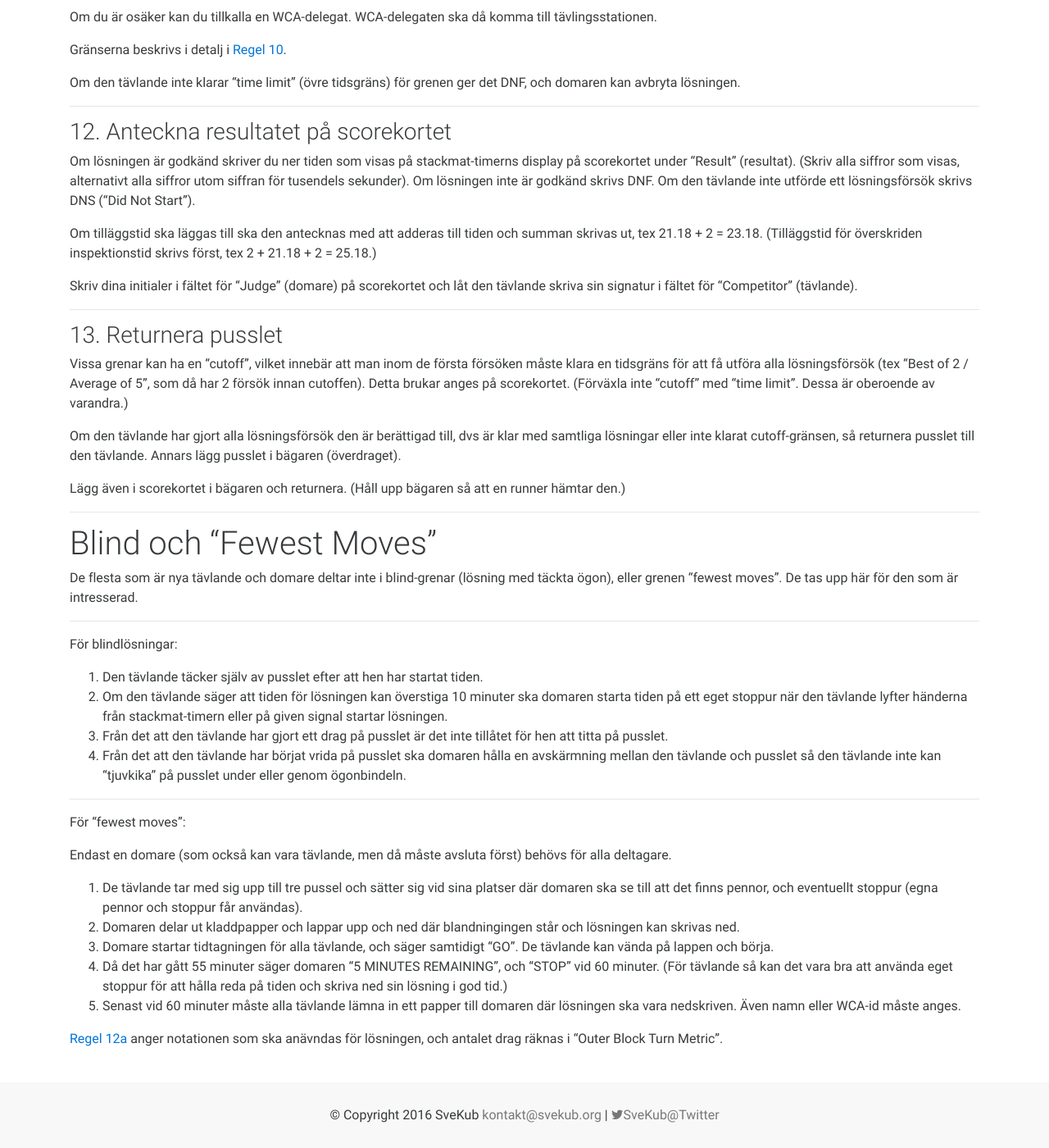
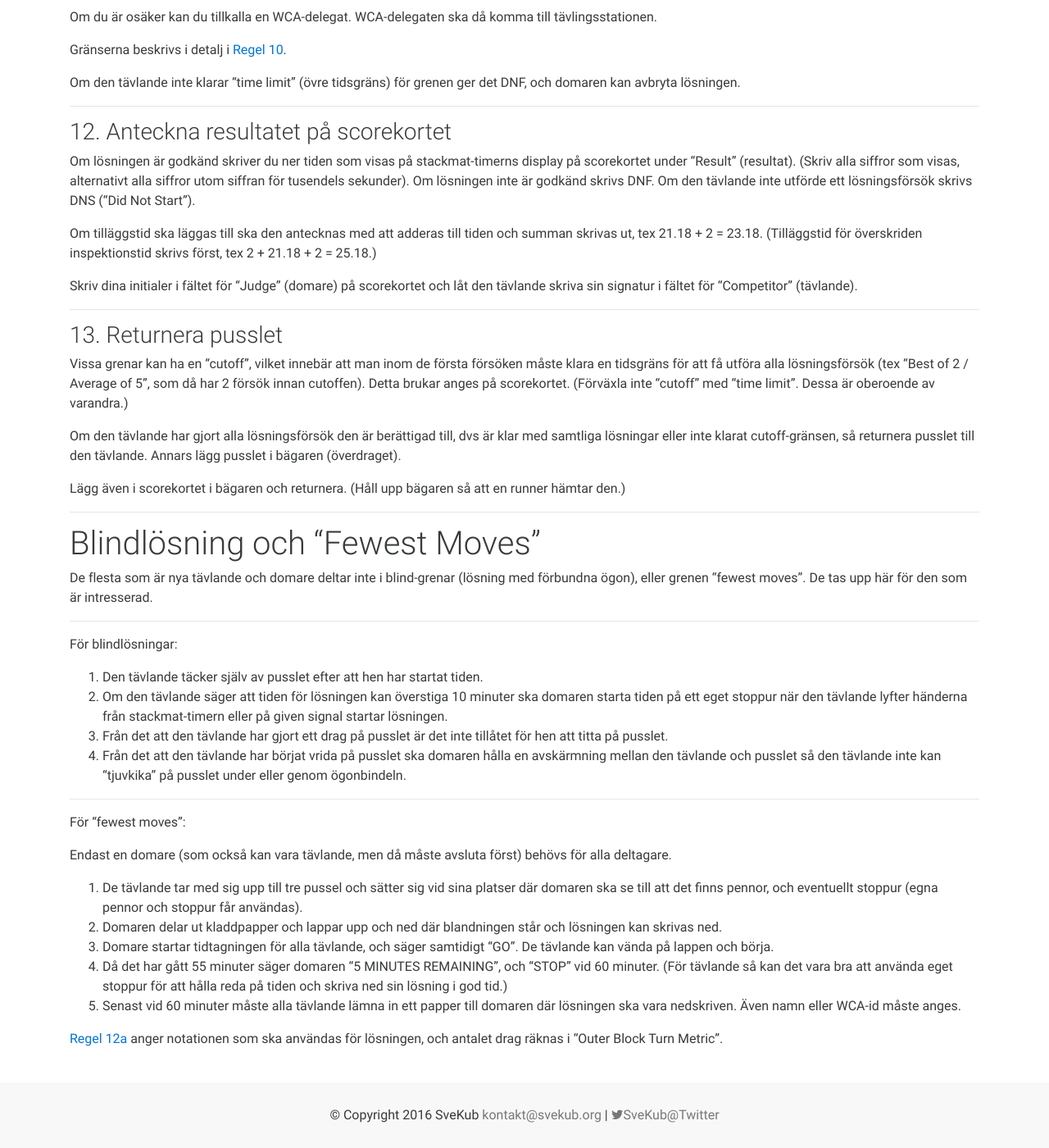
Before and after one commit to SveKub/SveKubOldSite, a Jekyll site: the page built from Tavlingar/domareguide.md, in a window 1280 px wide and 1400 px high, scrolled down 2259 px. Shown: the whole window at 82% size. Built offline with Jekyll 4.4.1, drawn with Linux system fonts in a browser that asks for light colours; nearby versions of some CDN libraries.

Commit message:
Blindlösning och inte "blind" och förbunda ögon istället för "täckta ögon"

```diff
--- a/Tavlingar/domareguide.md
+++ b/Tavlingar/domareguide.md
@@ -107,9 +107,9 @@ Lägg även i scorekortet i bägaren och returnera. (Håll upp bägaren så att
 
 ---
 
-# Blind och "Fewest Moves"
+# Blindlösning och "Fewest Moves"
 
-De flesta som är nya tävlande och domare deltar inte i blind-grenar (lösning med täckta ögon), eller grenen "fewest moves". De tas upp här för den som är intresserad.
+De flesta som är nya tävlande och domare deltar inte i blind-grenar (lösning med förbundna ögon), eller grenen "fewest moves". De tas upp här för den som är intresserad.
 
 ---
 
@@ -127,9 +127,9 @@ För "fewest moves":
 Endast en domare (som också kan vara tävlande, men då måste avsluta först) behövs för alla deltagare.
 
 1. De tävlande tar med sig upp till tre pussel och sätter sig vid sina platser där domaren ska se till att det finns pennor, och eventuellt stoppur (egna pennor och stoppur får användas).
-2. Domaren delar ut kladdpapper och lappar upp och ned där blandningingen står och lösningen kan skrivas ned.
+2. Domaren delar ut kladdpapper och lappar upp och ned där blandningen står och lösningen kan skrivas ned.
 3. Domare startar tidtagningen för alla tävlande, och säger samtidigt "GO". De tävlande kan vända på lappen och börja.
 4. Då det har gått 55 minuter säger domaren "5 MINUTES REMAINING", och "STOP" vid 60 minuter. (För tävlande så kan det vara bra att använda eget stoppur för att hålla reda på tiden och skriva ned sin lösning i god tid.)
 5. Senast vid 60 minuter måste alla tävlande lämna in ett papper till domaren där lösningen ska vara nedskriven. Även namn eller WCA-id måste anges.
 
-[Regel 12a](https://www.worldcubeassociation.org/regulations/#12a) anger notationen som ska anävndas för lösningen, och antalet drag räknas i "Outer Block Turn Metric".
+[Regel 12a](https://www.worldcubeassociation.org/regulations/#12a) anger notationen som ska användas för lösningen, och antalet drag räknas i "Outer Block Turn Metric".
```
